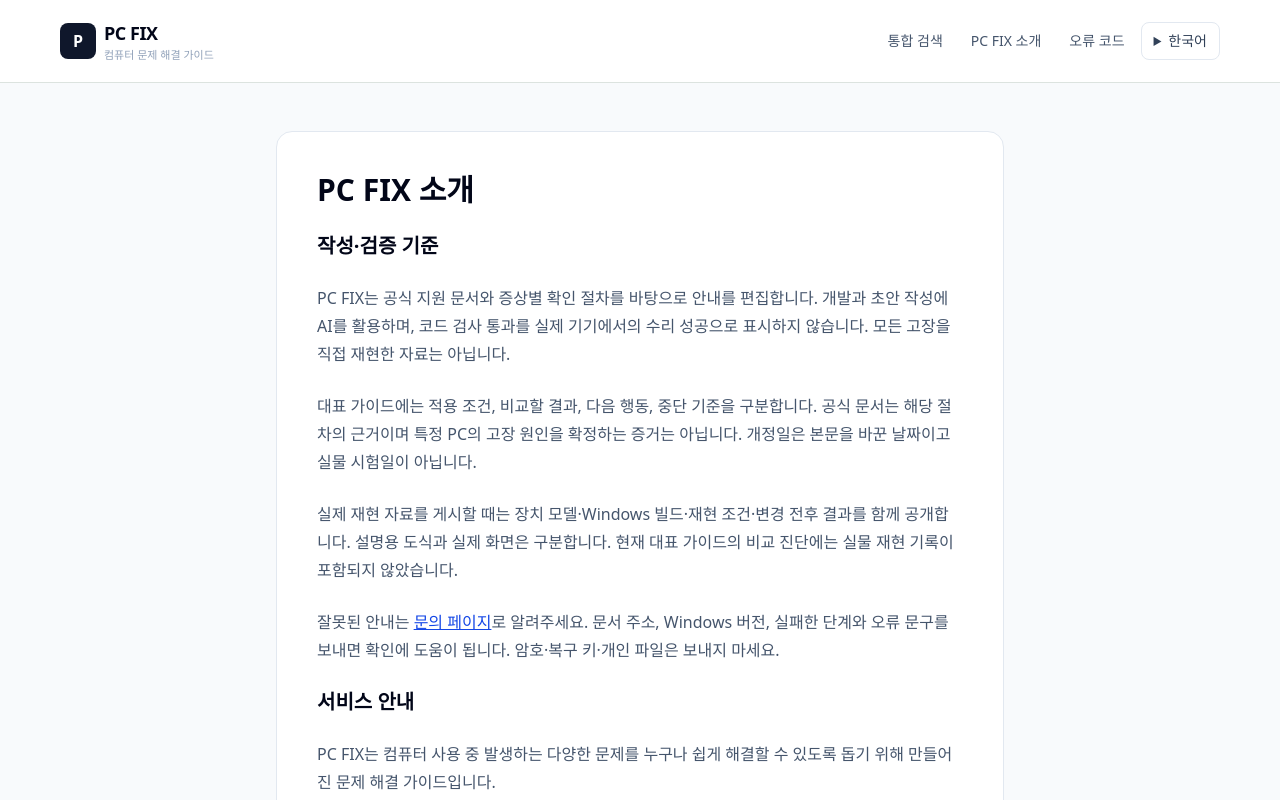
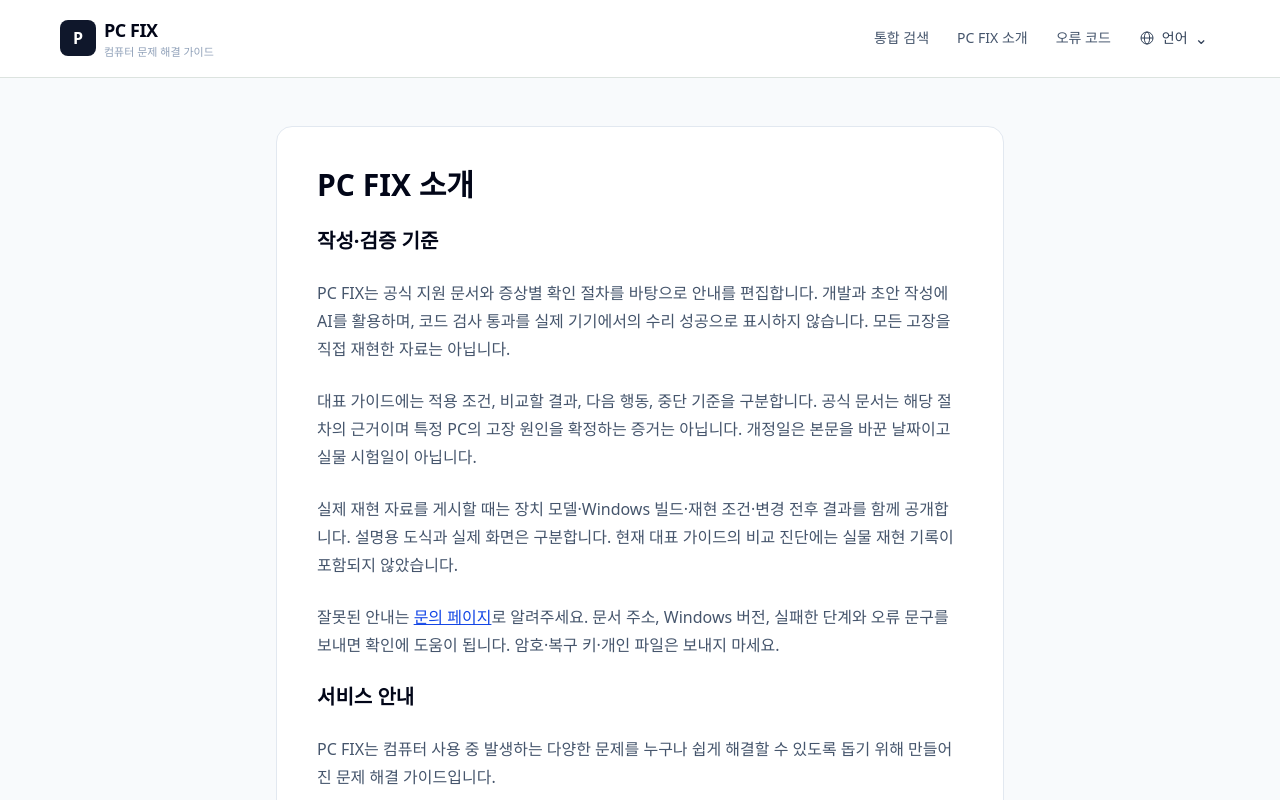
Before and after one commit to chang1565/pc-fix, a Next.js app: page /about in a window 1280 px wide. Shown: the top 800 px of the page. Built offline with nearby package versions, Linux system fonts and the light colour scheme.

Commit message:
Simplify guide layout and label language menu clearly

```diff
--- a/app/globals.css
+++ b/app/globals.css
@@ -1,7 +1,7 @@
 @import "tailwindcss";
 
 :root {
-  --background: #f5f6f3;
+  --background: #ffffff;
   --foreground: #172b35;
   --ink: #172b35;
   --muted: #586a72;
@@ -57,36 +57,36 @@
 summary { cursor: pointer; }
 section[id], article[id] { scroll-margin-top: 24px; }
 .site-header { background: #fff; border-bottom: 1px solid #dce3df; }
-.site-header > div { max-width: 1200px; min-height: 82px; }
+.site-header > div { max-width: 1200px; min-height: 70px; }
 .home-page, .guide-page { background: var(--background); }
 .home-hero { background: #fff; border-bottom: 1px solid #dce3df; }
-.hero-grid { max-width: 1200px; margin: auto; padding: 70px 24px; display: grid; grid-template-columns: minmax(0,1.55fr) minmax(0,1fr); gap: 64px; align-items: center; }
+.hero-grid { max-width: 1200px; margin: auto; padding: 52px 24px; display: grid; grid-template-columns: minmax(0,1.55fr) minmax(0,1fr); gap: 64px; align-items: center; }
 .eyebrow { color: var(--accent); font-size: 12px; font-weight: 750; letter-spacing: .08em; margin-bottom: 18px; }
-.hero-title { color: var(--ink); font-size: clamp(36px,3.8vw,54px); line-height: 1.2; font-weight: 800; letter-spacing: -.055em; text-wrap: balance; }
-.hero-accent { color: var(--accent); }
+.hero-title { color: var(--ink); font-size: clamp(32px,3.2vw,44px); line-height: 1.2; font-weight: 800; letter-spacing: -.055em; text-wrap: balance; }
+.hero-accent { color: var(--ink); }
 html[lang="ko"] .hero-title, html[lang="ko"] .hero-description { word-break:keep-all; }
 .hero-description { margin-top: 24px; color: var(--muted); font-size: 16px; line-height: 1.85; }
 .hero-search { margin-top: 30px; }
-.hero-search input { border-color: #9fbbb4 !important; box-shadow: 0 4px 16px #153d2e08 !important; }
+.hero-search input { border-color: #9fbbb4 !important; box-shadow: none !important; border-radius:6px !important; }
 .hero-search input:focus { outline: 3px solid #b3d9ce; outline-offset: 2px; }
-.hero-fieldnote { position: relative; background: #17353c; color: #fff; padding: 30px; border-radius: 8px; box-shadow: 12px 12px 0 #e8eeea; }
-.fieldnote-top { display: flex; flex-wrap: wrap; justify-content: space-between; gap: 10px; padding-bottom: 22px; border-bottom: 1px solid #466269; font-size: 10px; letter-spacing: .1em; color: #b8d0cd; }
-.hero-fieldnote h2 { margin-top: 24px; font-size: 28px; font-weight: 650; line-height: 1.45; letter-spacing: -.04em; }
+.hero-fieldnote { position: relative; background: #f7f8f9; color: var(--ink); padding: 26px; border-radius: 4px; border:1px solid #e1e5e8; }
+.fieldnote-top { display: flex; flex-wrap: wrap; justify-content: space-between; gap: 10px; padding-bottom: 22px; border-bottom: 1px solid #dce2e5; font-size: 10px; letter-spacing: .1em; color: #586a72; }
+.hero-fieldnote h2 { margin-top: 24px; font-size: 22px; font-weight: 650; line-height: 1.45; letter-spacing: -.04em; }
 .fieldnote-steps { margin-top: 28px; }
 .fieldnote-steps li { display: flex; gap: 18px; padding: 15px 0; }
-.fieldnote-steps li > span { color: #a6d1b8; font-size: 12px; font-variant-numeric: tabular-nums; padding-top: 3px; }
+.fieldnote-steps li > span { color: #667781; font-size: 12px; font-variant-numeric: tabular-nums; padding-top: 3px; }
 .fieldnote-steps strong { font-size: 15px; font-weight: 650; }
 .fieldnote-steps a { display:block; padding-block:4px; }
 .fieldnote-steps a:hover { text-decoration:underline; text-underline-offset:4px; }
-.fieldnote-steps p { font-size: 12px; line-height: 1.8; color: #bdd0d0; margin-top: 4px; }
-.fieldnote-link { margin-top: 23px; border-top: 1px solid #466269; padding-top: 22px; display: flex; justify-content: space-between; font-size: 13px; font-weight: 650; color: #d5eddc; }
+.fieldnote-steps p { font-size: 12px; line-height: 1.8; color: #586a72; margin-top: 4px; }
+.fieldnote-link { margin-top: 23px; border-top: 1px solid #dce2e5; padding-top: 22px; display: flex; justify-content: space-between; font-size: 13px; font-weight: 650; color: #076d68; }
 .section-heading { display:flex; gap: 24px; justify-content:space-between; align-items:end; margin-bottom:28px; }
 .section-heading h2, .editorial-promise h2 { font-size: clamp(25px,2.5vw,32px); font-weight: 750; line-height: 1.4; letter-spacing:-.04em; color:var(--ink); }
 .section-heading > p { font-size: 13px; line-height: 1.8; color: var(--muted); }
-.symptom-grid { display:grid; grid-template-columns:repeat(3,minmax(0,1fr)); gap:16px; align-items:start; }
-.symptom-group { background:#fff; border:1px solid #d9e1dc; border-radius:8px; }
-.symptom-group[open] { border-color:#258a79; box-shadow:0 3px 0 #258a79; }
-.symptom-group summary { list-style:none; display:flex; align-items:start; gap:14px; padding:24px 20px; }
+.symptom-grid { display:grid; grid-template-columns:repeat(3,minmax(0,1fr)); gap:0 28px; align-items:start; }
+.symptom-group { background:#fff; border-bottom:1px solid #d9e1dc; }
+.symptom-group[open] { border-color:#258a79; }
+.symptom-group summary { list-style:none; display:flex; align-items:start; gap:14px; padding:22px 0; }
 .symptom-group summary::-webkit-details-marker { display:none; }
 .symptom-number { color:#4b7e70; font-size:11px; font-variant-numeric:tabular-nums; margin-top:4px; }
 .symptom-group strong { font-size:17px; color:var(--ink); }
@@ -106,10 +106,10 @@
 .featured-card h3 { font-size:17px; line-height:1.65; letter-spacing:-.025em; }
 .featured-card > span:first-child { color:var(--accent); }
 .guide-link-label { display:flex; justify-content:space-between; gap:12px; margin-top:18px; font-size:12px; font-weight:650; color:var(--accent); }
-.editorial-promise { margin-top:64px; display:grid; grid-template-columns:1fr 1fr; gap:40px; background:#e8eeE7; padding:36px; border-top:3px solid #487762; }
+.editorial-promise { margin-top:64px; display:grid; grid-template-columns:1fr 1fr; gap:40px; background:#f7f8f9; padding:28px; border-top:1px solid #dce2e5; }
 .editorial-promise p:not(.eyebrow) { font-size:14px; line-height:1.9; color:#4a5f57; margin-bottom:14px; }
 .editorial-promise a { font-size:13px; color:#185a4c; text-decoration:underline; text-underline-offset:4px; }
-.guide-page > div.mx-auto { max-width:960px; }
+.guide-page > div.mx-auto { max-width:860px; }
 .guide-page h1 { letter-spacing:-.045em; text-wrap:balance; line-height:1.35; }
 .guide-page h2 { letter-spacing:-.025em; }
 .guide-meta { display:flex; flex-wrap:wrap; gap:8px 18px; font-size:12px; color:#5c7166; margin-top:18px; }
@@ -117,7 +117,7 @@
 .guide-page .bg-blue-600 { background-color:#246e5a; }
 .guide-page .text-blue-600, .guide-page .text-blue-700 { color:#17634f; }
 .guide-page article { box-shadow:none; }
-.guide-page article > div:first-child { background:#f4f7f3; }
+.guide-page article > div:first-child { background:#fff; }
 .guide-page article ol { max-width:75ch; }
 .procedure-overview { margin-top:24px; border-top:1px solid #cfdcd5; border-bottom:1px solid #cfdcd5; padding:22px 0; }
 .procedure-overview ol { display:grid; grid-template-columns:repeat(2,minmax(0,1fr)); gap:0 20px; margin-top:14px; }
@@ -148,6 +148,26 @@
 .faq-item summary::after { content:'+'; font-size:22px; color:#397362; }
 .faq-item[open] summary::after { content:'−'; }
 .faq-item > p { padding:0 4px 24px; font-size:14px; line-height:1.9; color:var(--muted); }
+/* Quiet document layout: color is reserved for links and diagnostic notices. */
+.language-menu > summary { display:flex; align-items:center; gap:7px; list-style:none; border-radius:4px; }
+.language-menu > summary::-webkit-details-marker { display:none; }
+.language-menu > summary:hover, .language-menu[open] > summary { background:#f1f4f5; }
+.language-chevron { font-size:16px; line-height:1; }
+.language-menu[open] .language-chevron { transform:rotate(180deg); }
+.guide-page h1 { font-weight:750; }
+html[lang="ko"] .guide-page h1, html[lang="ko"] .guide-page h3 { word-break:keep-all; }
+.guide-page h2 { font-weight:700; }
+.guide-page > div.mx-auto > section:first-of-type { border:0; border-radius:0; padding:8px 0 24px; box-shadow:none; border-bottom:1px solid #dce2e5; }
+.guide-page section.rounded-2xl, .guide-page aside.rounded-2xl { border-radius:4px; box-shadow:none; }
+.guide-page article[id] { border:0; border-top:2px solid #33454f; border-bottom:1px solid #dce2e5; border-radius:0; }
+.guide-page article[id] > div { padding-inline:0; }
+.guide-page article[id] .rounded-full.bg-blue-600 { background:#edf1f3; color:#263b46; border-radius:3px; font-weight:700; }
+.guide-page article[id] .rounded-xl { border-radius:4px; }
+.guide-page article[id] .bg-green-50 { background:#f3f7f4; border:0; border-left:3px solid #5c8973; }
+.guide-page article[id] .bg-blue-50 { background:#f5f7f9; border-left:3px solid #9eafba; color:#334e60; }
+.guide-page a.group { border-radius:4px; box-shadow:none; }
+.guide-page a.group:hover { transform:none; box-shadow:none; }
+.diagnostic-notes, .comparison-guide, .route-visual { border-radius:4px; }
 @media (max-width:900px) {
   .hero-grid { gap:30px; grid-template-columns:1.3fr 1fr; padding-block:44px; }
   .hero-fieldnote { padding:22px; }
@@ -173,7 +193,7 @@
   .section-heading { align-items:start; flex-direction:column; gap:0; }
   .section-heading > p { margin-top:12px; }
   .symptom-grid { grid-template-columns:1fr; gap:10px; }
-  .symptom-group summary { padding:18px; }
+  .symptom-group summary { padding:18px 0; }
   .symptom-hint { margin-top:4px; }
   .featured-grid { grid-template-columns:1fr; }
   .featured-card:nth-child(even) { border-left:0; padding-left:0; }
--- a/components/LanguageSelector.tsx
+++ b/components/LanguageSelector.tsx
@@ -13,11 +13,13 @@
 export default function LanguageSelector() {
   const pathname = usePathname() || "/";
   const current = localeFromPath(pathname);
-  return <details className="relative shrink-0" translate="no">
-    <summary id="site-language" aria-label="Select language" className="cursor-pointer rounded-lg border border-slate-200 bg-white px-3 py-2 text-sm text-slate-700 focus-visible:outline-2 focus-visible:outline-blue-500">
-      {languages.find(language => language.locale === current)?.label}
+  const label = { ko: "언어", en: "Language", ja: "言語", "zh-CN": "语言" }[current];
+  return <details className="language-menu relative shrink-0" translate="no">
+    <summary id="site-language" aria-label={label} className="cursor-pointer px-3 py-2 text-sm text-slate-700">
+      <svg aria-hidden="true" width="16" height="16" viewBox="0 0 24 24" fill="none" stroke="currentColor" strokeWidth="1.5"><circle cx="12" cy="12" r="9"/><ellipse cx="12" cy="12" rx="4" ry="9"/><path d="M3 12h18"/></svg>
+      {label}<span aria-hidden="true" className="language-chevron">⌄</span>
     </summary>
-    <nav aria-label="Select language" className="absolute right-0 top-full z-50 mt-1 min-w-36 rounded-lg border border-slate-200 bg-white p-1 shadow-lg">
+    <nav aria-label={label} className="absolute right-0 top-full z-50 mt-1 min-w-36 rounded-md border border-slate-200 bg-white p-1 shadow-lg">
       {languages.map(({ locale, label }) => <a key={locale} href={localizePath(pathname, locale)} hrefLang={locale} lang={locale} aria-current={locale === current ? "page" : undefined} onClick={event => {
         document.cookie = `pcfix-language=${locale}; Path=/; Max-Age=31536000; SameSite=Lax${window.location.protocol === "https:" ? "; Secure" : ""}`;
         if (event.button !== 0 || event.ctrlKey || event.metaKey || event.shiftKey || event.altKey) return;
--- a/scripts/check-indexability.mjs
+++ b/scripts/check-indexability.mjs
@@ -23,7 +23,8 @@
   assert.ok(canonical[0].href.startsWith(base), `HTTPS canonical: ${route}`);
   assert.ok(!/<meta[^>]+(?:name="(?:robots|googlebot)"[^>]+content="[^"]*noindex|content="[^"]*noindex[^>]+name="(?:robots|googlebot)")/.test(html), `noindex: ${route}`);
   assert.ok(/<main\b[\s\S]*?<h1\b/.test(html), `initial main/h1: ${route}`);
-  const languages = [...html.matchAll(/<nav aria-label="Select language"[^>]*>([\s\S]*?)<\/nav>/g)];
+  const languageLabel = route.startsWith('/en') ? 'Language' : route.startsWith('/ja') ? '言語' : route.startsWith('/zh-CN') ? '语言' : '언어';
+  const languages = [...html.matchAll(new RegExp(`<nav aria-label="${languageLabel}"[^>]*>([\\s\\S]*?)<\\/nav>`, 'g'))];
   assert.equal(languages.length, 1, `language navigation: ${route}`);
   assert.equal([...languages[0][1].matchAll(/<a\b/g)].length, 4, `crawlable language choices: ${route}`);
   const links = [...html.matchAll(/<a\b([^>]+)>/g)].map(match => attributes(match[1]).href).filter(Boolean).filter(href => !href.startsWith("mailto:") && !href.startsWith("tel:")).map(href => new URL(href, url)).filter(link => link.origin === base && !link.search && !link.hash);
```
Also changed, not shown: 2 other files (tests, documents, lock files or other folders).
